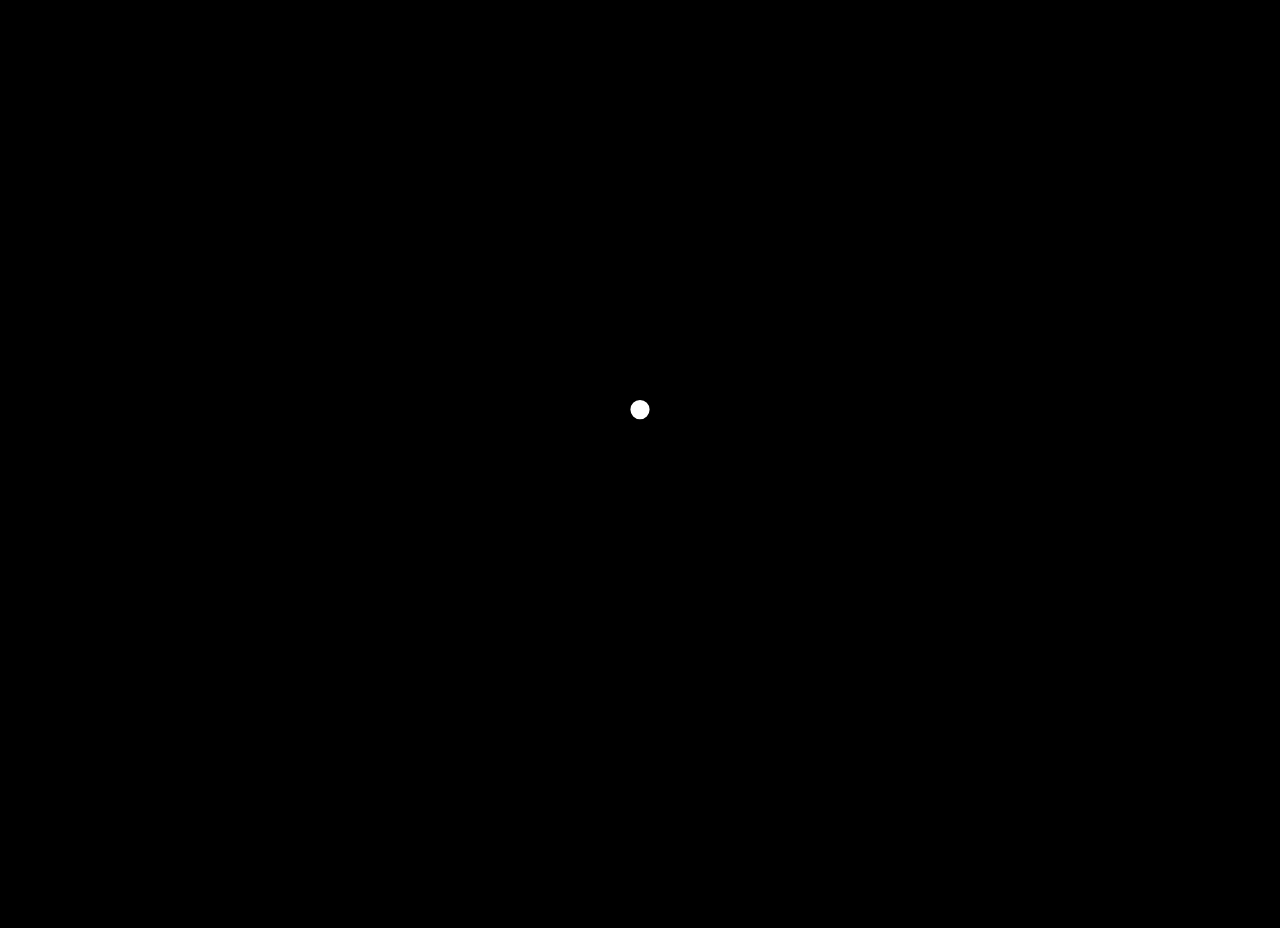
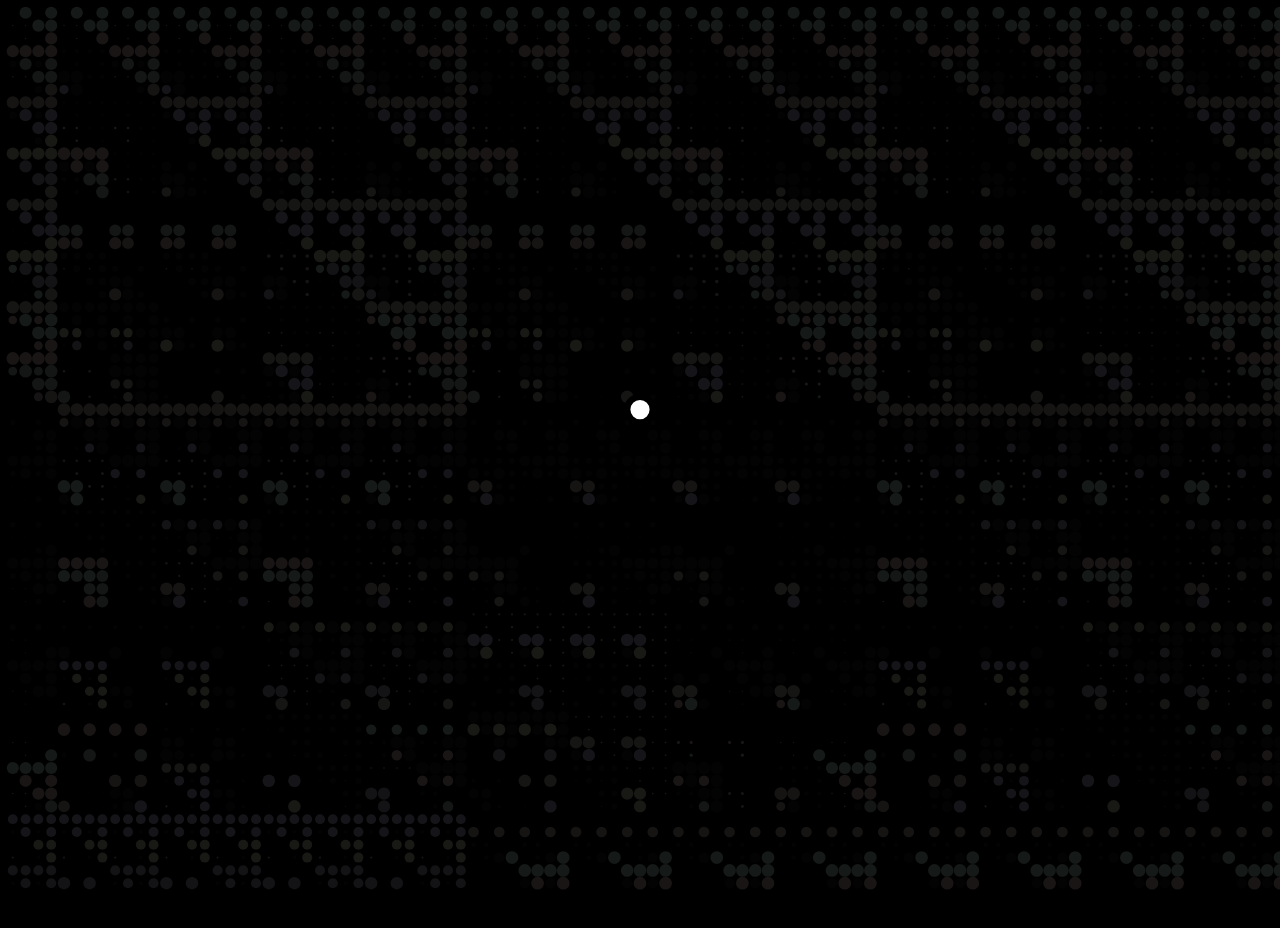
Before and after one commit to Johnrobmiller/code-art-dots-1, a React (Vite) app: page /arrow-keys in a window 1280 px wide. Shown: the top 928 px of the page. Built offline with nearby package versions, Linux system fonts and the light colour scheme.

Commit message:
super slow direct dom manipulation of svg

```diff
--- a/src/views/ArrowKeys/index.tsx
+++ b/src/views/ArrowKeys/index.tsx
@@ -1,4 +1,4 @@
-import _ from 'lodash'
+import _, { times } from 'lodash'
 import { useState } from 'react'
 
 // @ts-expect-error no types for this library
@@ -117,6 +117,7 @@ window.requestAnimationFrame(step)
 
 let start: number | undefined
 let previousTimestamp = 0
+let dotsEl: SVGElement | null = null
 
 function step (timestamp: number) {
   if (start === undefined) {
@@ -124,8 +125,11 @@ function step (timestamp: number) {
   }
   const elapsed = timestamp - start;
 
-  if (previousTimestamp !== timestamp) {
+  if (!dotsEl) dotsEl = document.getElementById('dots') as SVGElement | null
+  if (previousTimestamp !== timestamp && dotsEl) {
     console.log('fps', 1000 / (timestamp - previousTimestamp))
+
+    const tempo = timestamp / 5000 + 5000
 
     const dotData = xArray.map((x, i) => {
 
@@ -134,16 +138,26 @@ function step (timestamp: number) {
       return yArray.map((y, j) => {
 
         const relativeJ = Math.abs(j + yPos) % maxY
-        const o1 = (Math.sin(timestamp + ((i & j) - (j / 100))) + 1) / 2
-        const o10 = (Math.sin(timestamp * 10 + ((i & j) - (j / 100))) + 1) / 2
+        const o1 = (Math.sin(tempo + ((i & j) - (j / 100))) + 1) / 2
+        const o10 = (Math.sin(tempo * 10 + ((i & j) - (j / 100))) + 1) / 2
 
         return {
           cx: relativeI,
           cy: relativeJ,
           r: o10 / 2,
-          fill: `hsl(${((o1 * 100 & timestamp) + 180) * (timestamp / 4)}, ${(o1 / 2 + 0.5) * 100 & timestamp}%, ${(o1 / 2 + 0.5) * 100 & timestamp}%)`
+          fill: `hsl(${((o1 * 100 & tempo) + 180) * (tempo / 4)}, ${(o1 / 2 + 0.5) * 100 & tempo}%, ${(o1 / 2 + 0.5) * 100 & tempo}%)`
         }
       })
+    })
+
+    Array.from(dotsEl.children).forEach((circleSvg, flattenedIndex) => {
+      const i = Math.floor(flattenedIndex / maxY)
+      const j = flattenedIndex % maxY
+      const currentDotData = dotData[i][j]
+      circleSvg.setAttribute('cx', `${currentDotData.cx}`)
+      circleSvg.setAttribute('cy', `${currentDotData.cy}`)
+      circleSvg.setAttribute('r', `${currentDotData.r}`)
+      circleSvg.setAttribute('fill', `${currentDotData.fill}`)
     })
   }
 
@@ -155,48 +169,6 @@ function step (timestamp: number) {
 //! //////////////
 
 const ArrowKeys = () => {
-
-  // // ! ---------------
-  // // ! COMPONENT SETUP
-  // // ! ---------------
-
-  // // states
-  // const [tempo, setTempo] = useState<number>(startingTime)
-
-  // // TODO: this and the tempo state should get abstracted out into a useTempo hook
-  // // animattion setup
-  // useAnimationFrame(({time}: {time: number}) => {
-  //   // rendering every other frame to improve performance
-  //   // if (shouldRenderThisFrame) setTempo(startingTime + time / 20)
-  //   if (shouldRenderThisFrame) setTempo(startingTime + time / 10)
-  //   shouldRenderThisFrame = !shouldRenderThisFrame
-  // })
-
-  // // ! ------------------
-  // // ! RENDERING THE DOTS
-  // // ! ------------------
-
-  // const dots = xArray.map((x, i) => {
-
-  //   const relativeI = maxX - Math.abs(i + xPos) % maxX
-
-  //   return yArray.map((y, j) => {
-
-  //     const relativeJ = Math.abs(j + yPos) % maxY
-
-  //     // range between 0 and 1
-  //     const o1 = (Math.sin(tempo + ((i & j) - (j / 100))) + 1) / 2
-  //     const o10 = (Math.sin(tempo * 10 + ((i & j) - (j / 100))) + 1) / 2
-  //     return (
-  //       <circle
-  //         cx={relativeI}
-  //         cy={relativeJ}
-  //         r={(o10) / 2}
-  //         fill={`hsl(${((o1 * 100 & tempo) + 180) * (tempo / 4)}, ${(o1 / 2 + 0.5) * 100 & tempo}%, ${(o1 / 2 + 0.5) * 100 & tempo}%)`}
-  //       />
-  //     )
-  //   })
-  // })
 
   // ! --------------
   // ! RETURNING MAIN
@@ -217,9 +189,18 @@ const ArrowKeys = () => {
           />
         }
       </svg>
-      <svg viewBox="0 0 100 100" xmlns="http://www.w3.org/2000/svg">
+      <svg id='dots' viewBox="0 0 100 100" xmlns="http://www.w3.org/2000/svg">
         {
-          // dots
+          xArray.map((x, i) => {
+            return yArray.map((y, j) => (
+              <circle
+                cx={0}
+                cy={0}
+                r={0}
+                fill='black'
+              />
+            ))
+          })
         }
       </svg>
     </div>
```
